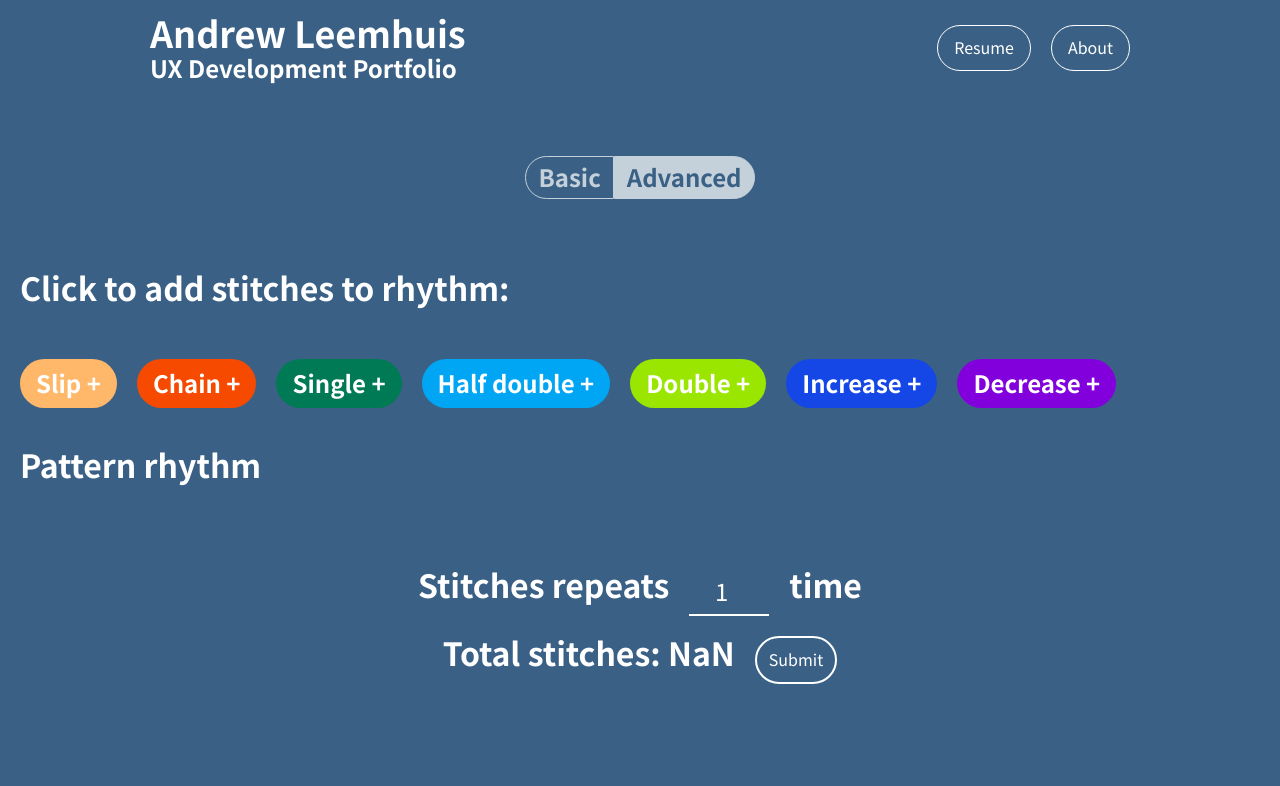
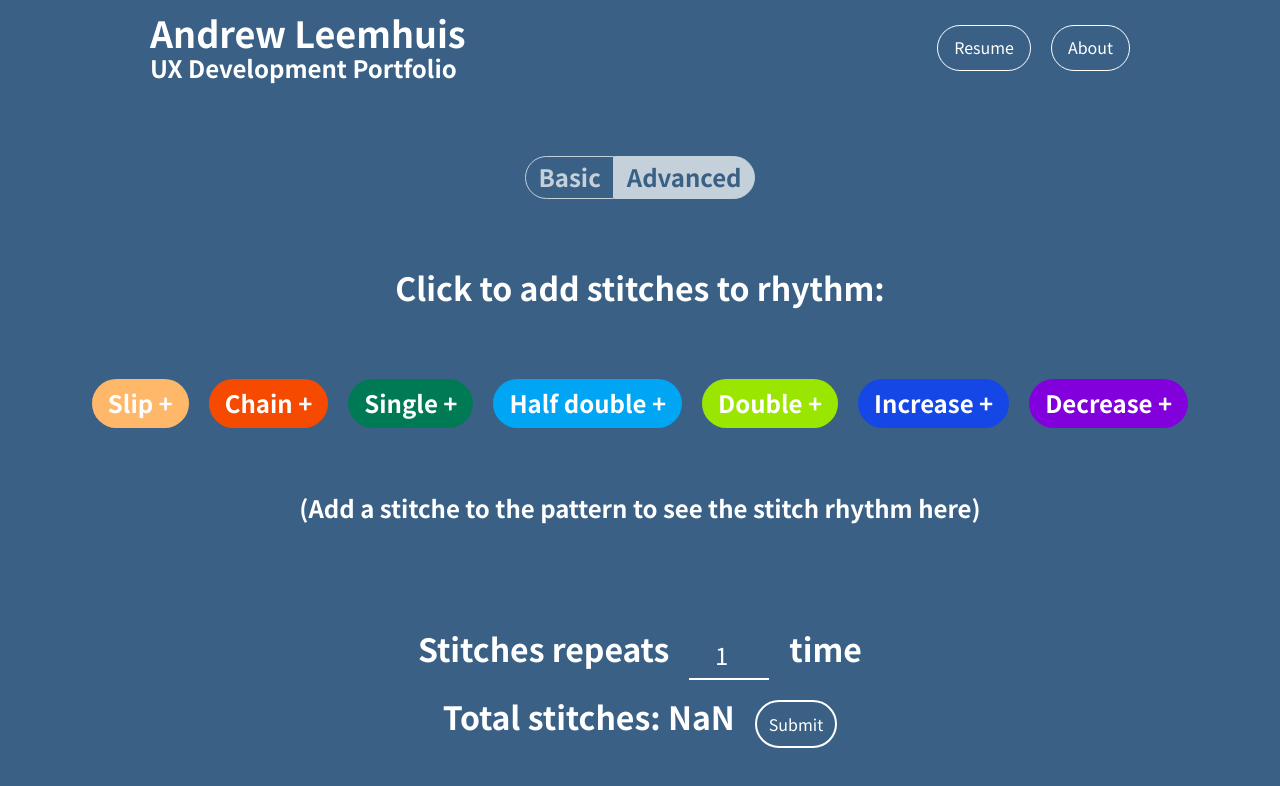
Before and after one commit to tanukilandslide/andrew-leemhuis-portfolio, a Vue app: page /crochet-counter/advanced in a window 1280 px wide. Shown: the top 786 px of the page. Built offline with nearby package versions, Linux system fonts and the light colour scheme; what vue3-lottie would draw is missing.

Commit message:
Fixed advanced crochet counter styling

```diff
--- a/src/pages/crochet-counter/CrochetCounterAdvanced.vue
+++ b/src/pages/crochet-counter/CrochetCounterAdvanced.vue
@@ -18,8 +18,8 @@
           </div>
           <!-- New Crochet Counter -->
 
+          <h1 class="text-white">Click to add stitches to rhythm:</h1>
           <div class="flex flex-wrap">
-            <h1 class="text-white">Click to add stitches to rhythm:</h1>
             <div class="flex gap-5 my-10 flex-wrap justify-center text-white">
               <div
                 class="bg-orange-300 px-4 py-1 flex items-center rounded-full cursor-pointer"
@@ -74,8 +74,12 @@
                 <h2 class="m-0">Decrease +</h2>
               </div>
             </div>
+          </div>
 
-            <h1 class="text-white">Pattern rhythm</h1>
+          <h2 v-if="stitches.length === 0" class="text-white">
+            (Add a stitche to the pattern to see the stitch rhythm here)
+          </h2>
+          <h1 v-else class="text-white">Pattern rhythm</h1>
           <div class="flex gap-3 flex-wrap">
             <div v-for="stitch in stitches" :key="stitch.id">
               <!-- Slip -->
@@ -244,7 +248,6 @@
                   />
                   <h3 v-if="stitch.number === 1" class="m-0">Decrease stitch</h3>
                   <h3 v-else class="m-0">Decrease stitches</h3>
-                  </div>
                 </div>
               </div>
             </div>
```
Lines whose indentation alone changed are shown as unchanged.
